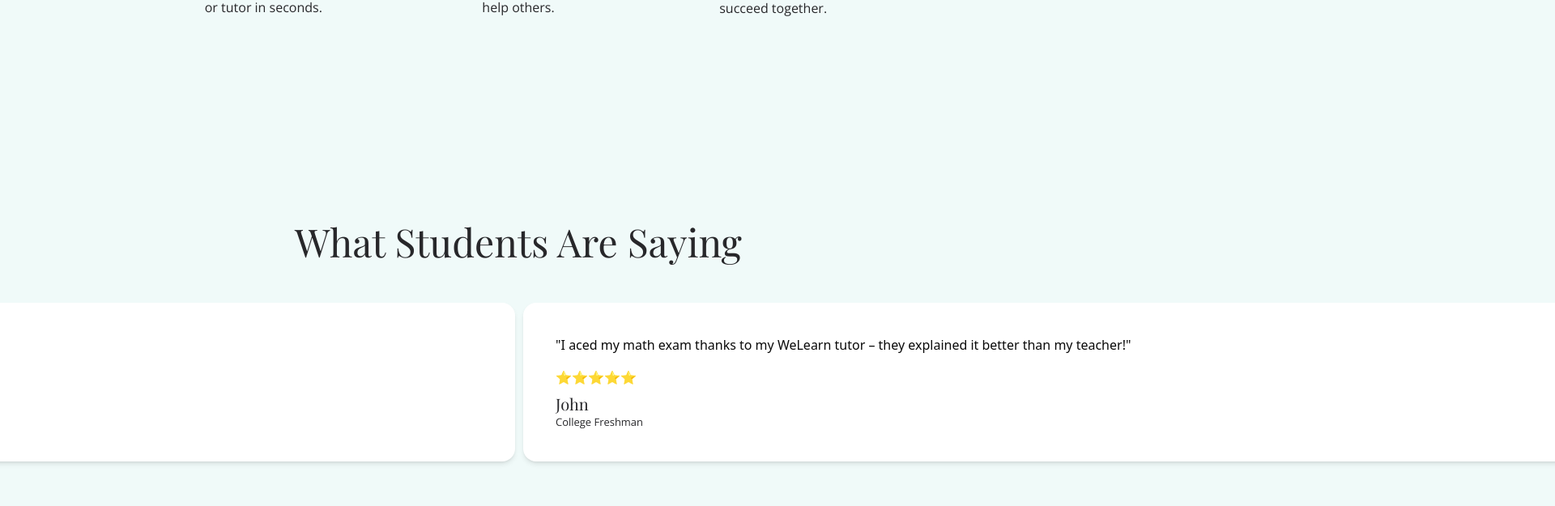
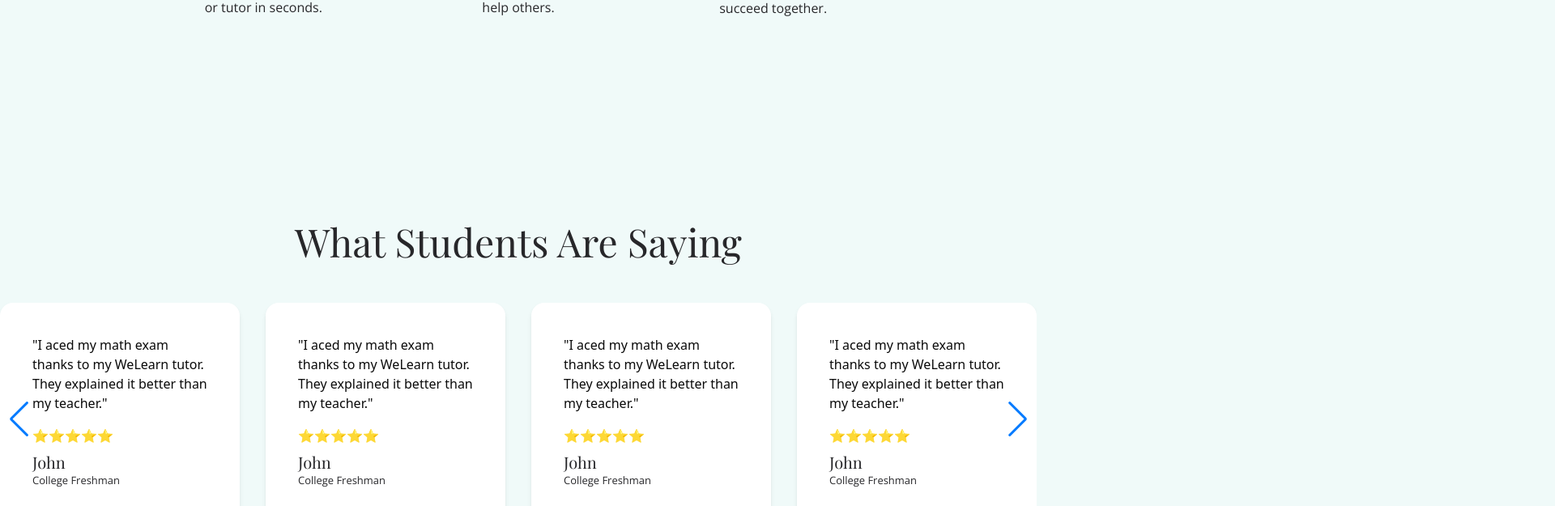
Before and after one commit to reynardaj/WeLearn, a Next.js app: page / in a window 1280 px wide. Shown: the part 1911-2536 px from the top of the page at 81% size, 1920 px wide, since content can reach past the window. Built offline with nearby package versions, Linux system fonts and the light colour scheme; no server answers.

Commit message:
landing page swiper fix

```diff
--- a/src/app/page.tsx
+++ b/src/app/page.tsx
@@ -4,7 +4,14 @@
 import { Button } from "../components/button";
 import { Card, CardContent } from "../components/card";
 import { TextMd, TextLg, TextSm } from "../components/Text";
-import { Title, Subtitle, Heading1, Heading2, Heading3, Heading4 } from "../components/Heading";
+import {
+  Title,
+  Subtitle,
+  Heading1,
+  Heading2,
+  Heading3,
+  Heading4,
+} from "../components/Heading";
 import { Swiper, SwiperSlide } from "swiper/react";
 import "swiper/css";
 import "swiper/css/navigation";
@@ -17,14 +24,24 @@
       {/* Navbar */}
       <div className="fixed top-0 left-0 w-full flex flex-col sm:flex-row text-center justify-between px-4 sm:px-6 py-3 border-b bg-white shadow-sm h-auto sm:h-18 z-50">
         <div className="flex items-center space-x-2">
-            <img src="/assets/logo.svg" alt="WeLearn_Logo" className="w-14 h-14 md:w-18 md:h-18" />
+          <img
+            src="/assets/logo.svg"
+            alt="WeLearn_Logo"
+            className="w-14 h-14 md:w-18 md:h-18"
+          />
           <Heading4>WeLearn</Heading4>
         </div>
         <div className="hidden md:flex space-x-2 items-center">
           <Button variant="ghost">Become a tutor</Button>
           <div className="border-l border-gray-300 h-6" />
           <Button variant="ghost">Find tutors</Button>
-            <Button variant="primary" className="rounded-md">Sign In</Button>
+          <Button
+            variant="primary"
+            className="rounded-md"
+            onClick={() => (window.location.href = "/sign-in")}
+          >
+            Sign In
+          </Button>
         </div>
       </div>
 
@@ -33,9 +50,12 @@
         <div className="w-24 h-24 mx-auto mb-4 bg-white rounded-2xl shadow-md flex items-center justify-center">
           <img src="assets/logo.svg" alt="WeLearn Logo" className="w-16 h-16" />
         </div>
-          <Title className="text-center">Learn from Peers, Teach Your Passion</Title>
+        <Title className="text-center">
+          Learn from Peers, Teach Your Passion
+        </Title>
         <Subtitle className="text-center text-secondary max-w-2xl mx-auto mt-4 mb-8">
-            Join WeLearn – the student-led platform connecting learners and tutors like you.
+          Join WeLearn – the student-led platform connecting learners and tutors
+          like you.
         </Subtitle>
         <div className="flex flex-col sm:flex-row justify-center items-center gap-4">
           <Button variant="primary">Become a Tutor</Button>
@@ -49,16 +69,66 @@
         <Heading1 className="text-center mb-8">Why WeLearn?</Heading1>
         <div className="flex flex-col gap-6 items-center justify-center">
           {[
-              { title: "Student Led", desc: "Tutors who get it - because they're students too.", icon: <div className="w-15 h-15 mx-auto mb-4 p-4 flex items-center justify-center bg-white rounded-2xl shadow-md"><img src="assets/WhyWeLearn/star.svg" alt="Star Logo" className="w-12 h-12" /></div> },
-              { title: "Affordable", desc: "Low-cost sessions tailored for student budgets.", icon: <div className="w-15 h-15 mx-auto mb-4 p-5.5 flex items-center justify-center bg-white rounded-2xl shadow-md"><img src="assets/WhyWeLearn/dollar.svg" alt="Dollar Logo" className="w-12 h-12" /></div> },
-              { title: "Flexible", desc: "Learn or teach on your schedule, anytime.", icon: <div className="w-15 h-15 mx-auto mb-4 p-4 flex items-center justify-center bg-white rounded-2xl shadow-md"><img src="assets/WhyWeLearn/calendar.svg" alt="Calendar Logo" className="w-12 h-12" /></div> },
-              { title: "Earn While You Learn", desc: "Turn your skills into cash. Tutor what you're good at and build your resume while helping others.", icon: <div className="w-15 h-15 mx-auto mb-4 p-4 flex items-center justify-center bg-white rounded-2xl shadow-md"><img src="assets/WhyWeLearn/bag.svg" alt="Bag Logo" className="w-12 h-12" /></div> },
+            {
+              title: "Student Led",
+              desc: "Tutors who get it - because they're students too.",
+              icon: (
+                <div className="w-15 h-15 mx-auto mb-4 p-4 flex items-center justify-center bg-white rounded-2xl shadow-md">
+                  <img
+                    src="assets/WhyWeLearn/star.svg"
+                    alt="Star Logo"
+                    className="w-12 h-12"
+                  />
+                </div>
+              ),
+            },
+            {
+              title: "Affordable",
+              desc: "Low-cost sessions tailored for student budgets.",
+              icon: (
+                <div className="w-15 h-15 mx-auto mb-4 p-5.5 flex items-center justify-center bg-white rounded-2xl shadow-md">
+                  <img
+                    src="assets/WhyWeLearn/dollar.svg"
+                    alt="Dollar Logo"
+                    className="w-12 h-12"
+                  />
+                </div>
+              ),
+            },
+            {
+              title: "Flexible",
+              desc: "Learn or teach on your schedule, anytime.",
+              icon: (
+                <div className="w-15 h-15 mx-auto mb-4 p-4 flex items-center justify-center bg-white rounded-2xl shadow-md">
+                  <img
+                    src="assets/WhyWeLearn/calendar.svg"
+                    alt="Calendar Logo"
+                    className="w-12 h-12"
+                  />
+                </div>
+              ),
+            },
+            {
+              title: "Earn While You Learn",
+              desc: "Turn your skills into cash. Tutor what you're good at and build your resume while helping others.",
+              icon: (
+                <div className="w-15 h-15 mx-auto mb-4 p-4 flex items-center justify-center bg-white rounded-2xl shadow-md">
+                  <img
+                    src="assets/WhyWeLearn/bag.svg"
+                    alt="Bag Logo"
+                    className="w-12 h-12"
+                  />
+                </div>
+              ),
+            },
           ].map((item, index) => (
             <div key={index} className="flex items-center space-x-4">
               <div className="text-2xl">{item.icon}</div>
               <div>
                 <Heading3 className="">{item.title}</Heading3>
-                  <TextMd className="whitespace-normal break-words w-95">{item.desc}</TextMd>
+                <TextMd className="whitespace-normal break-words w-95">
+                  {item.desc}
+                </TextMd>
               </div>
             </div>
           ))}
@@ -67,49 +137,74 @@
 
       {/* How It Works */}
       <section className="mx-auto w-full py-30 px-4">
-          <Heading1 className="text-center mb-15">Peer-to-Peer Learning, Made Simple</Heading1>
+        <Heading1 className="text-center mb-15">
+          Peer-to-Peer Learning, Made Simple
+        </Heading1>
         <div className="grid gap-12 md:grid-cols-3 max-w-4xl mx-auto justify-items-center items-center">
           {[
-              { title: "Sign Up", desc: "Create your free account as a learner or tutor in seconds.", icon: <img src="assets/Steps/user.svg" /> },
-              { title: "Connect", desc: "Browse tutors or offer your skills to help others.", icon: <img src="assets/Steps/handshake.svg" /> },
-              { title: "Learn & Grow", desc: "Book sessions, share knowledge, and succeed together.", icon: <img src="assets/Steps/graduation-cap.svg" /> },
+            {
+              title: "Sign Up",
+              desc: "Create your free account as a learner or tutor in seconds.",
+              icon: <img src="assets/Steps/user.svg" />,
+            },
+            {
+              title: "Connect",
+              desc: "Browse tutors or offer your skills to help others.",
+              icon: <img src="assets/Steps/handshake.svg" />,
+            },
+            {
+              title: "Learn & Grow",
+              desc: "Book sessions, share knowledge, and succeed together.",
+              icon: <img src="assets/Steps/graduation-cap.svg" />,
+            },
           ].map((step, index) => (
-              <div key={index} className="flex flex-col items-center text-center max-w-xs mx-auto">
-                <div className="w-8 h-8 rounded-full flex items-center justify-center text-[#F0FAF9] bg-[#1F65A6] text-md mb-8">{index + 1}</div>
+            <div
+              key={index}
+              className="flex flex-col items-center text-center max-w-xs mx-auto"
+            >
+              <div className="w-8 h-8 rounded-full flex items-center justify-center text-[#F0FAF9] bg-[#1F65A6] text-md mb-8">
+                {index + 1}
+              </div>
               <div className="mb-2">{step.icon}</div>
               <Heading3>{step.title}</Heading3>
-                <TextMd className="whitespace-normal break-words w-40">{step.desc}</TextMd>
+              <TextMd className="whitespace-normal break-words w-40">
+                {step.desc}
+              </TextMd>
             </div>
           ))}
         </div>
       </section>
 
       {/* Testimonials */}
-        <section className="mx-auto w-full py-30 px-4">
-          <Heading1 className="text-center mb-10">What Students Are Saying</Heading1>
+      <section className="w-full py-30 px-4 overflow-hidden">
+        <div className="max-w-7xl mx-auto">
+          <Heading1 className="text-center mb-10">
+            What Students Are Saying
+          </Heading1>
           <Swiper
             style={{ height: "auto" }}
             modules={[Navigation, Autoplay]}
             navigation
             autoplay={{ delay: 4000 }}
             loop={true}
-            spaceBetween={10}
+            spaceBetween={24}
             breakpoints={{
               320: { slidesPerView: 1 },
-              480: { slidesPerView: 2 },
-              640: { slidesPerView: 3 },
-              768: { slidesPerView: 4 },
-              1024: { slidesPerView: 5 },
-              1280: { slidesPerView: 6 },
+              480: { slidesPerView: 1.5 },
+              640: { slidesPerView: 2 },
+              768: { slidesPerView: 2.5 },
+              1024: { slidesPerView: 3 },
+              1280: { slidesPerView: 4, spaceBetween: 32 },
             }}
-            className="my-swiper w-full"
+            className="px-4"
           >
             {[...Array(8)].map((_, i) => (
               <SwiperSlide key={i}>
                 <Card className="w-full p-4 md:p-6 mb-5">
                   <CardContent>
                     <p className="mb-4">
-                      "I aced my math exam thanks to my WeLearn tutor – they explained it better than my teacher!"
+                      "I aced my math exam thanks to my WeLearn tutor. They
+                      explained it better than my teacher."
                     </p>
                     <div className="flex space-x-1">{"⭐⭐⭐⭐⭐"}</div>
                     <div className="mt-2 text-xs text-gray-500">
@@ -121,12 +216,17 @@
               </SwiperSlide>
             ))}
           </Swiper>
+        </div>
       </section>
 
       {/* Call to Action */}
       <section className="w-full bg-[#1F65A6] py-10 text-center px-4">
-          <Heading2 className="text-white mb-4">Ready to Start Learning or Teaching?</Heading2>
-          <TextLg className="text-white mb-6">Sign up today and join the WeLearn community.</TextLg>
+        <Heading2 className="text-white mb-4">
+          Ready to Start Learning or Teaching?
+        </Heading2>
+        <TextLg className="text-white mb-6">
+          Sign up today and join the WeLearn community.
+        </TextLg>
         <div className="flex flex-wrap justify-center items-center gap-4">
           <Button variant="secondary">Become a tutor</Button>
           <span className="text-white">or</span>
@@ -135,26 +235,42 @@
       </section>
 
       {/* Footer Section */}
-        <footer className="w-full py-6 border-t px-4">
+      <footer className="w-full py-6 border-t px-4 ">
         <div className="flex flex-col sm:flex-row justify-between items-center gap-4">
           <div className="flex flex-col items-center md:items-start">
             <div className="flex items-center space-x-2">
-                <img src="/assets/logo.svg" alt="WeLearn Logo" className="w-16 h-16" />
+              <img
+                src="/assets/logo.svg"
+                alt="WeLearn Logo"
+                className="w-16 h-16"
+              />
               <Heading4>WeLearn</Heading4>
             </div>
             <TextMd className="text-center md:text-left">
-                WeLearn © 2025 – Empowering Students, By Students.
+              WeLearn © 2025 - Empowering Students, By Students.
             </TextMd>
           </div>
           <div className="flex justify-center space-x-4">
             <a href="#" className="text-gray-600 hover:text-gray-800">
-                <img src="/assets/footer/Instagram.svg" alt="Instagram" className="w-6 h-6" />
+              <img
+                src="/assets/footer/Instagram.svg"
+                alt="Instagram"
+                className="w-6 h-6"
+              />
             </a>
             <a href="#" className="text-gray-600 hover:text-gray-800">
-                <img src="/assets/footer/Linkedin.svg" alt="LinkedIn" className="w-6 h-6" />
+              <img
+                src="/assets/footer/Linkedin.svg"
+                alt="LinkedIn"
+                className="w-6 h-6"
+              />
             </a>
             <a href="#" className="text-gray-600 hover:text-gray-800">
-                <img src="/assets/footer/Twitter.svg" alt="Twitter" className="w-6 h-6" />
+              <img
+                src="/assets/footer/Twitter.svg"
+                alt="Twitter"
+                className="w-6 h-6"
+              />
             </a>
           </div>
         </div>
```
Also changed, not shown: src/app/layout.tsx (+3 -7 lines). Lines whose indentation alone changed are shown as unchanged.
